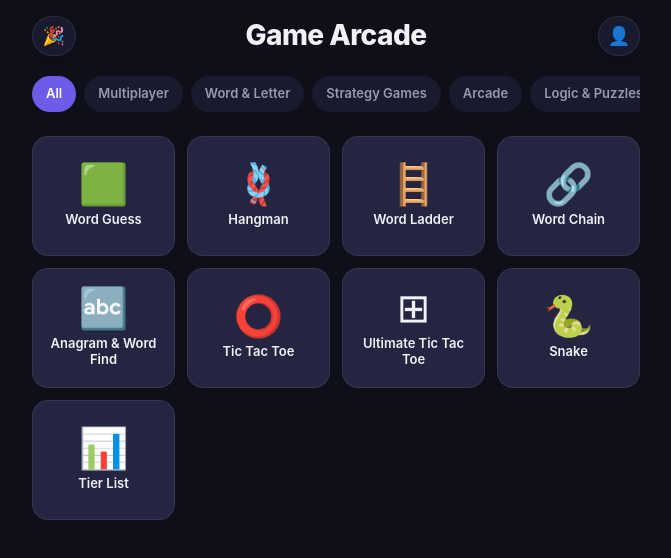
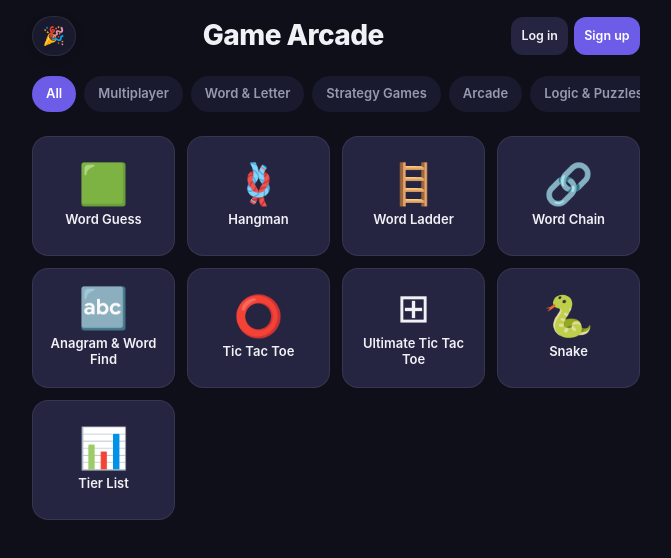
Before and after one commit to dawsonp2003/Game-Hub, a React (Vite) app in the folder web/: page / in a window 1280 px wide. Shown: the top 558 px of the page, without its empty margins (304-975 px from the left). Built offline with nearby package versions, Linux system fonts and the light colour scheme; no server answers.

Commit message:
UI Menu Bugs

```diff
--- a/web/src/components/Account.css
+++ b/web/src/components/Account.css
@@ -38,6 +38,19 @@
   font-weight: 700;
   line-height: 1.1rem;
   text-align: center;
+}
+
+.account-auth-actions {
+  display: flex;
+  align-items: center;
+  gap: 0.35rem;
+}
+
+.account-auth-actions .btn {
+  min-height: 38px;
+  padding: 0.4rem 0.65rem;
+  font-size: 0.78rem;
+  white-space: nowrap;
 }
 
 .account-async {
--- a/web/src/components/AccountButton.tsx
+++ b/web/src/components/AccountButton.tsx
@@ -6,17 +6,20 @@ import AccountModal from './AccountModal'
 import './Account.css'
 
 type AccountLocationState = { openAccount?: boolean }
+type AuthMode = 'signin' | 'signup'
 
 export default function AccountButton() {
   const auth = useAuth()
   const location = useLocation()
   const navigate = useNavigate()
   const [open, setOpen] = useState(false)
+  const [authMode, setAuthMode] = useState<AuthMode>('signin')
   const { accountBadgeCount, refresh } = useAsyncNotificationsContext()
 
   useEffect(() => {
     const state = location.state as AccountLocationState | null
     if (state?.openAccount) {
+      setAuthMode('signin')
       setOpen(true)
       navigate(location.pathname, { replace: true, state: {} })
     }
@@ -25,15 +28,21 @@ export default function AccountButton() {
   // Hide entirely in builds where Supabase isn't configured (guest-only).
   if (!auth.enabled) return null
 
-  const label = auth.user ? auth.profile?.username ?? 'Account' : 'Sign in'
+  const label = auth.profile?.username ?? 'Account'
+
+  const openAuth = (mode: AuthMode) => {
+    setAuthMode(mode)
+    setOpen(true)
+  }
 
   return (
     <>
+      {auth.isPermanent ? (
         <button
           type="button"
-        className={`account-btn ${auth.user ? 'account-btn--active' : ''}`}
+          className="account-btn account-btn--active"
           onClick={() => setOpen(true)}
-        aria-label={auth.user ? `Account: ${label}` : 'Sign in'}
+          aria-label={`Account: ${label}`}
           aria-haspopup="dialog"
         >
           <span className="account-btn__icon" aria-hidden>
@@ -48,8 +57,29 @@ export default function AccountButton() {
             </span>
           )}
         </button>
+      ) : (
+        <div className="account-auth-actions">
+          <button
+            type="button"
+            className="btn btn-secondary account-auth-actions__login"
+            onClick={() => openAuth('signin')}
+            aria-haspopup="dialog"
+          >
+            Log in
+          </button>
+          <button
+            type="button"
+            className="btn account-auth-actions__signup"
+            onClick={() => openAuth('signup')}
+            aria-haspopup="dialog"
+          >
+            Sign up
+          </button>
+        </div>
+      )}
       {open && (
         <AccountModal
+          initialMode={authMode}
           onClose={() => {
             setOpen(false)
             void refresh()
--- a/web/src/components/AccountModal.tsx
+++ b/web/src/components/AccountModal.tsx
@@ -25,12 +25,13 @@ import './Friends.css'
 
 interface AccountModalProps {
   onClose: () => void
+  initialMode?: Mode
 }
 
 type Mode = 'signin' | 'signup'
 type ProfileTab = 'profile' | 'friends' | 'turns'
 
-export default function AccountModal({ onClose }: AccountModalProps) {
+export default function AccountModal({ onClose, initialMode }: AccountModalProps) {
   const auth = useAuth()
 
   useEffect(() => {
@@ -50,15 +51,23 @@ export default function AccountModal({ onClose }: AccountModalProps) {
         aria-label="Close account panel"
       />
       <div className="account-modal__dialog" role="dialog" aria-modal="true" aria-label="Account">
-        {auth.user ? <ProfilePanel onClose={onClose} /> : <AuthPanel />}
+        {auth.isPermanent ? (
+          <ProfilePanel onClose={onClose} />
+        ) : (
+          <AuthPanel
+            initialMode={
+              initialMode ?? (auth.accountCreationRequested ? 'signup' : 'signin')
+            }
+          />
+        )}
       </div>
     </div>
   )
 }
 
-function AuthPanel() {
+function AuthPanel({ initialMode = 'signin' }: { initialMode?: Mode }) {
   const auth = useAuth()
-  const [mode, setMode] = useState<Mode>('signin')
+  const [mode, setMode] = useState<Mode>(initialMode)
   const [email, setEmail] = useState('')
   const [password, setPassword] = useState('')
   const [username, setUsername] = useState('')
--- a/web/src/components/MenuGrid.css
+++ b/web/src/components/MenuGrid.css
@@ -10,7 +10,7 @@
 
 .menu-grid__header-row {
   display: grid;
-  grid-template-columns: 1fr auto 1fr;
+  grid-template-columns: auto minmax(0, 1fr) auto;
   align-items: center;
   gap: 0.5rem;
 }
@@ -25,7 +25,7 @@
 
 .menu-grid__title {
   margin: 0;
-  font-size: 1.75rem;
+  font-size: clamp(1.3rem, 5vw, 1.75rem);
   font-weight: 800;
   letter-spacing: -0.02em;
   line-height: 1.2;
--- a/web/src/components/SaveDataBanner.tsx
+++ b/web/src/components/SaveDataBanner.tsx
@@ -3,16 +3,18 @@ import './SaveDataBanner.css'
 interface SaveDataBannerProps {
   onCreateAccount: () => void
   compact?: boolean
+  message?: string
 }
 
 /** Prompts anonymous players to create a permanent account so stats sync across devices. */
-export default function SaveDataBanner({ onCreateAccount, compact = false }: SaveDataBannerProps) {
+export default function SaveDataBanner({
+  onCreateAccount,
+  compact = false,
+  message = 'Stats and game history on this device are temporary. Create an account to save them permanently and sync across devices.',
+}: SaveDataBannerProps) {
   return (
     <div className={`save-data-banner${compact ? ' save-data-banner--compact' : ''}`} role="status">
-      <p className="save-data-banner__text">
-        Stats and game history on this device are temporary. Create an account to save them permanently
-        and sync across devices.
-      </p>
+      <p className="save-data-banner__text">{message}</p>
       <button type="button" className="btn btn-secondary save-data-banner__btn" onClick={onCreateAccount}>
         Create account
       </button>
--- a/web/src/routes/GameInfoPage.tsx
+++ b/web/src/routes/GameInfoPage.tsx
@@ -64,6 +64,7 @@ export default function GameInfoPage({ game }: GameInfoPageProps) {
   const displayModes = visibleModes(game.modes, inParty)
   const supportsAsync = game.modes.includes('async')
   const supportsRoomPlay = game.modes.includes('remote') || supportsAsync
+  const isSoloOnly = game.modes.length === 1 && game.modes[0] === 'single'
   const [accountOpen, setAccountOpen] = useState(false)
 
   const [profile, setProfile] = useState<GameProfileData | null>(null)
@@ -196,6 +197,13 @@ export default function GameInfoPage({ game }: GameInfoPageProps) {
           <h2 className="game-info__name">{game.name}</h2>
           <p className="game-info__desc">{game.description}</p>
 
+          {auth.isAnonymous && isSoloOnly && (
+            <SaveDataBanner
+              onCreateAccount={openAccount}
+              message="Your game stats and history are temporary on this device. Create an account to save them permanently to your profile."
+            />
+          )}
+
           <div className="game-info__howto">
             <h3 className="game-info__section-label">How to play</h3>
             <p className="game-info__howto-text">{game.howToPlay}</p>
@@ -255,8 +263,6 @@ export default function GameInfoPage({ game }: GameInfoPageProps) {
             game={game}
             selectedMode={selectedMode}
             profile={profile}
-            onCreateAccount={openAccount}
-            showSaveBanner={auth.isAnonymous}
           />
         </aside>
       </div>
@@ -285,13 +291,9 @@ export default function GameInfoPage({ game }: GameInfoPageProps) {
 function RecentGamesPanel({
   gameId,
   profile,
-  showSaveBanner,
-  onCreateAccount,
 }: {
   gameId: string
   profile: GameProfileData
-  showSaveBanner: boolean
-  onCreateAccount: () => void
 }) {
   const count = profile.recent.length
 
@@ -304,9 +306,6 @@ function RecentGamesPanel({
         )}
       </summary>
       <div className="game-info__recent-body">
-        {showSaveBanner && (
-          <SaveDataBanner compact onCreateAccount={onCreateAccount} />
-        )}
         {count === 0 ? (
           <p className="game-info__muted">Your last 20 sessions will show up here.</p>
         ) : (
@@ -353,14 +352,10 @@ function GameInfoAside({
   game,
   selectedMode,
   profile,
-  onCreateAccount,
-  showSaveBanner,
 }: {
   game: GameDef
   selectedMode: GameMode
   profile: GameProfileData | null
-  onCreateAccount: () => void
-  showSaveBanner: boolean
 }) {
   if (profile === null) {
     return <LoadingSpinner label="Loading stats…" className="loading-spinner--aside" />
@@ -373,8 +368,6 @@ function GameInfoAside({
   return (
     <>
       <GameCover game={game} />
-
-      {showSaveBanner && <SaveDataBanner onCreateAccount={onCreateAccount} />}
 
       <div className="game-info__stats">
         <h3 className="game-info__stats-title">Your stats in {modeLabel}</h3>
@@ -397,8 +390,6 @@ function GameInfoAside({
       <RecentGamesPanel
         gameId={game.id}
         profile={profile}
-        showSaveBanner={showSaveBanner}
-        onCreateAccount={onCreateAccount}
       />
     </>
   )
```
Lines whose indentation alone changed are shown as unchanged.
